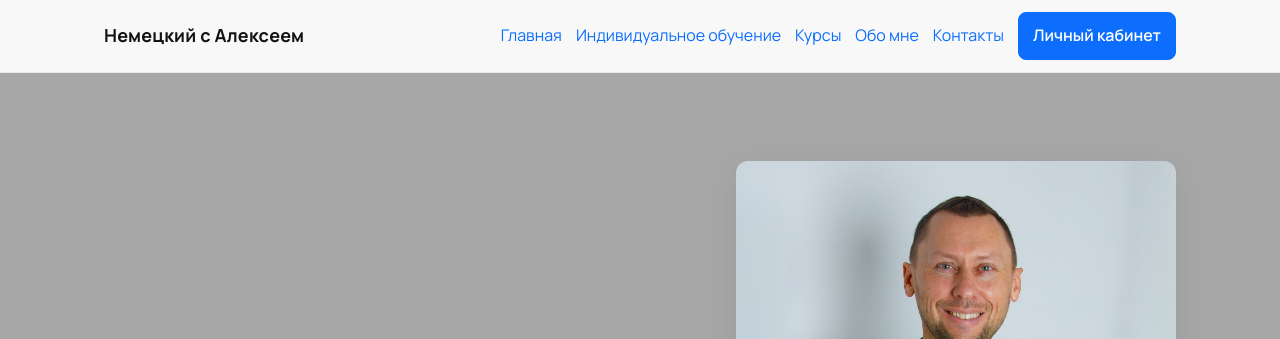
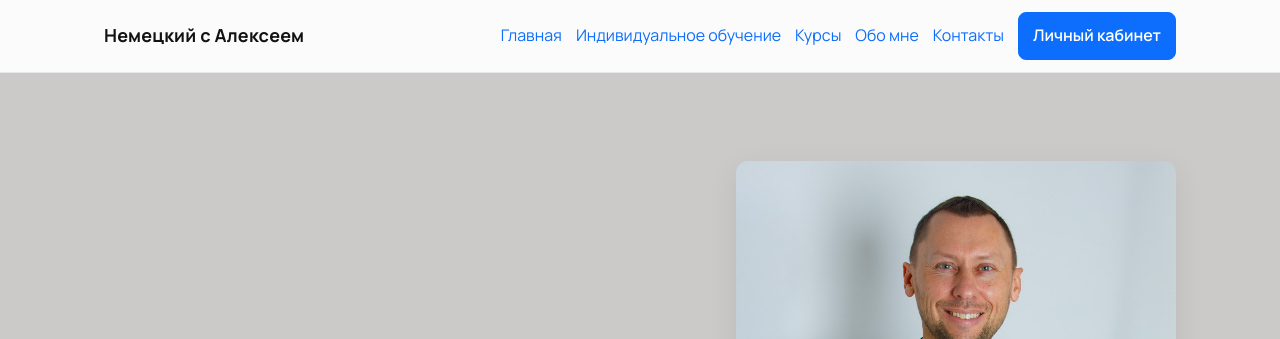
Before and after one commit to maksim92982/nemeckij, a plain HTML site: page index.html in a window 1280 px wide. Shown: the top 339 px of the page. Drawn offline with Linux system fonts and the light colour scheme.

Commit message:
Update styles.css

```diff
--- a/styles.css
+++ b/styles.css
@@ -1,5 +1,5 @@
 :root{
-  --bg:#a7a7a7;
+  --bg:#ccc9c9;
   --text:#111213;
   --muted:#5a5f66;
   --accent:#0d6efd;
```
